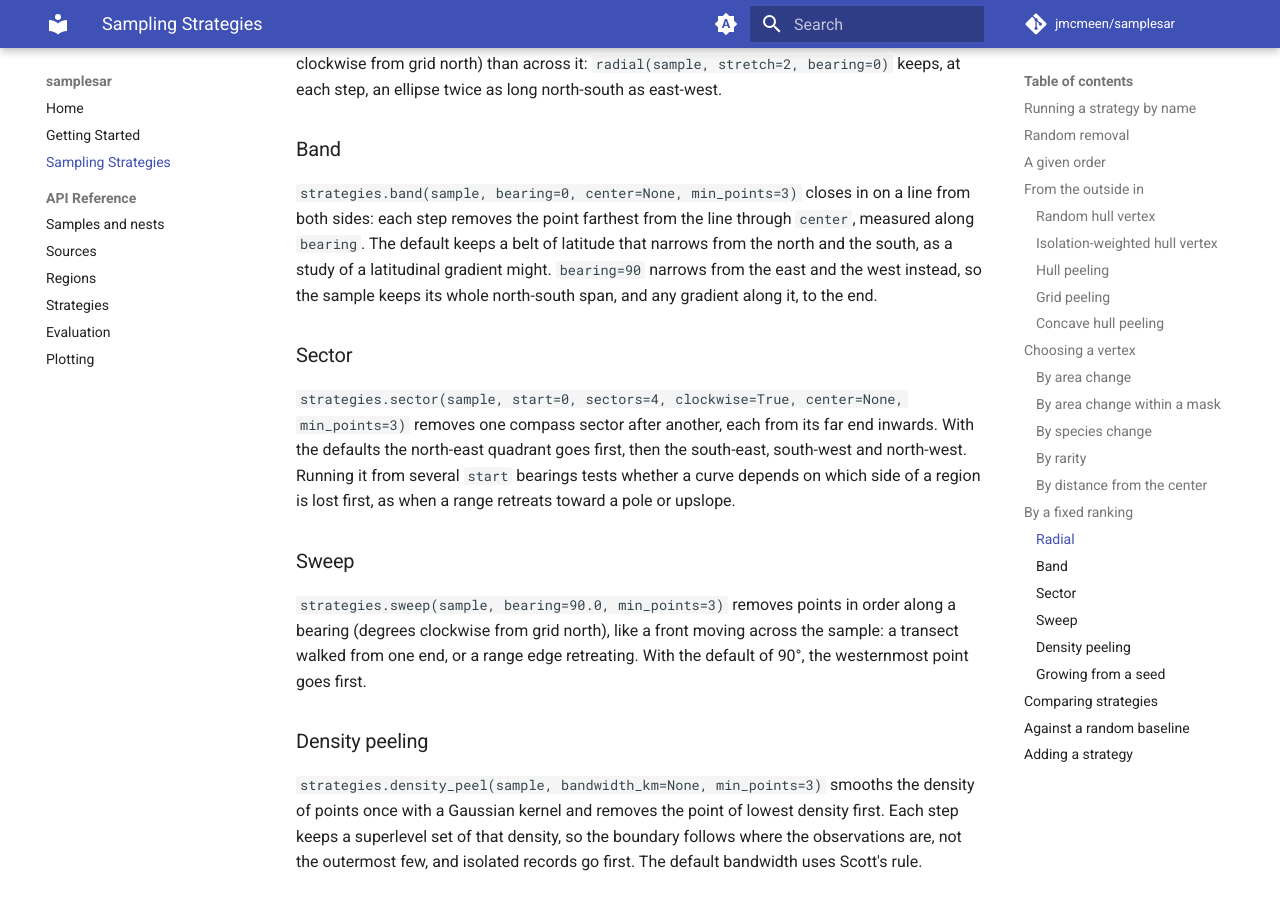
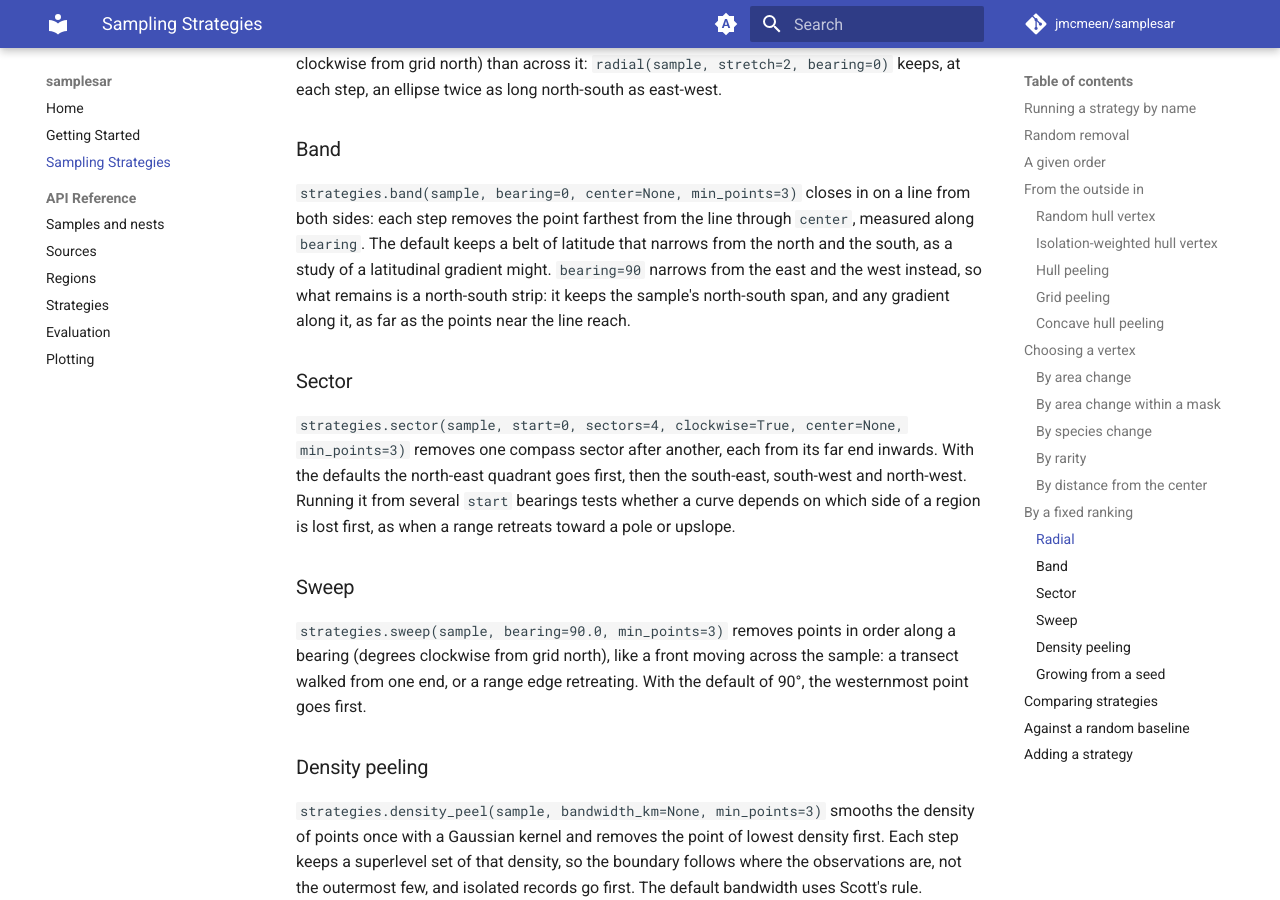
Before and after one commit to jmcmeen/samplesar, an MkDocs documentation site: the page built from docs/strategies.md, in a window 1280 px wide and 900 px high, scrolled down 3975 px. Built offline with MkDocs 1.6.1 and Material for MkDocs 9.7.7, drawn with Linux system fonts in a browser that asks for light colours; comment, search, counter and statistics services are not loaded.

Commit message:
band: describe what survives; radial: reject a stretch too small to rank
- band ranks only along its bearing, so it keeps a strip, not the sample's
  whole span across it; the docs said the whole span.
- A stretch so small that distances overflow raises instead of ranking by
  NaN.

```diff
--- a/docs/strategies.md
+++ b/docs/strategies.md
@@ -178,8 +178,9 @@ a line from both sides: each step removes the point farthest from the line
 through `center`, measured along `bearing`. The default keeps a belt of
 latitude that narrows from the north and the south, as a study of a
 latitudinal gradient might. `bearing=90` narrows from the east and the west
-instead, so the sample keeps its whole north-south span, and any gradient
-along it, to the end.
+instead, so what remains is a north-south strip: it keeps the sample's
+north-south span, and any gradient along it, as far as the points near the
+line reach.
 
 ### Sector
 
```
Also changed, not shown: CHANGELOG.md (+1 -1 lines), 2 other files.
